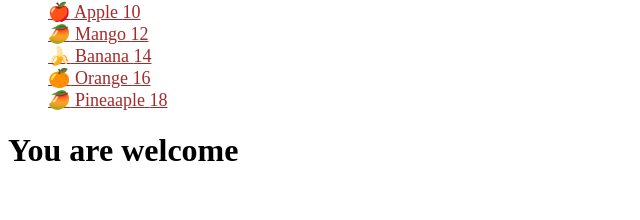
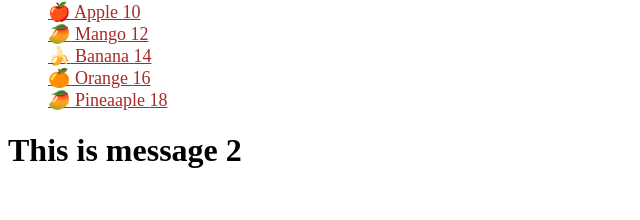
Before and after one commit to mercytv932/react-pro, a React (Vite) app: page / in a window 1280 px wide. Shown: the part 80-300 px from the top of the page, without its empty margins (0-640 px from the left). Built offline with nearby package versions, Linux system fonts and the light colour scheme.

Commit message:
Conditional rendering using element variables

```diff
--- a/src/components/ConditionalComponent.jsx
+++ b/src/components/ConditionalComponent.jsx
@@ -1,10 +1,16 @@
 import Welcome from "./Welcome";
 import Code from "./Code";
+
 export default function ConditionalComponent() {
-  const display = true;
+  let messageOne = <h1>This is mesage 1</h1>;
+  let messageTwo = <h1>This is mesage 2</h1>;
+  let message;
+  const display = false;
+
   if (display) {
-    return <Welcome />;
+    message = <h1>This is message one</h1>;
   } else {
-    return <Code />;
+    message = <h1>This is message 2</h1>;
   }
+  return message;
 }
```
